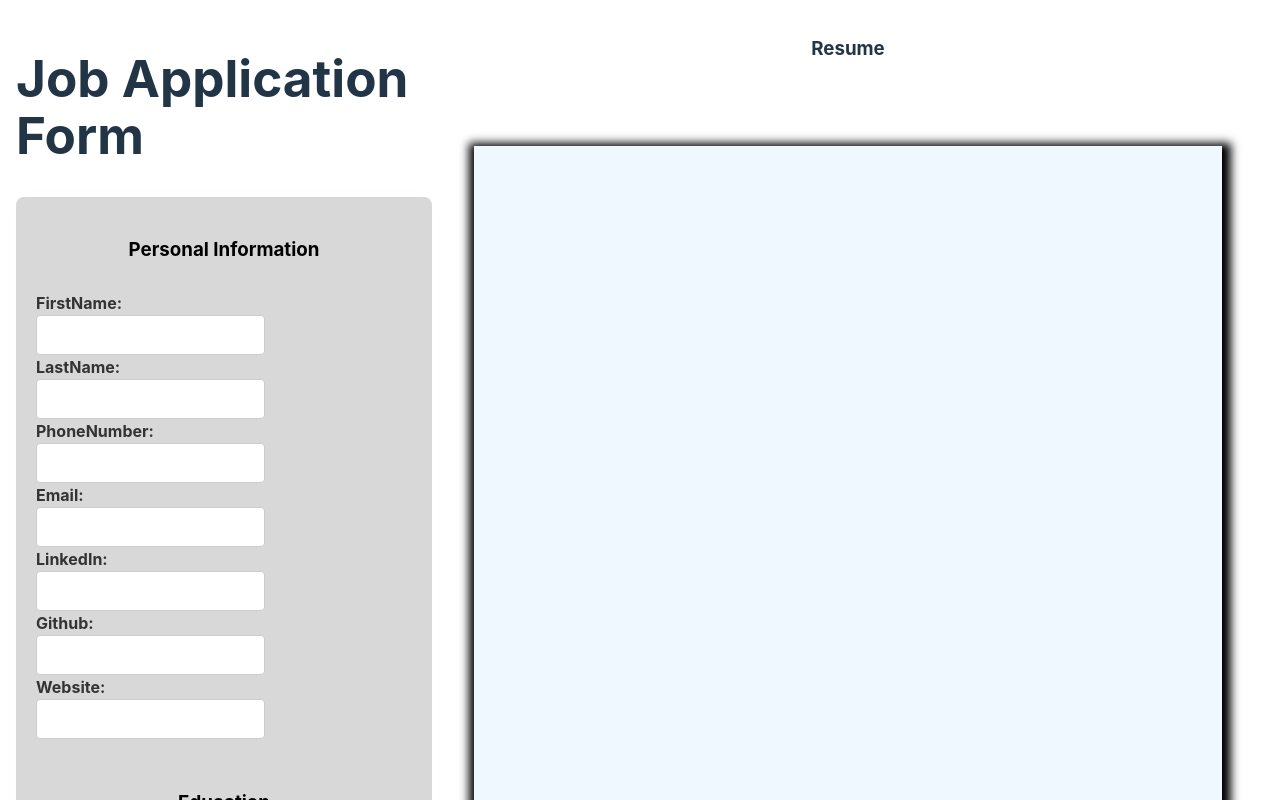
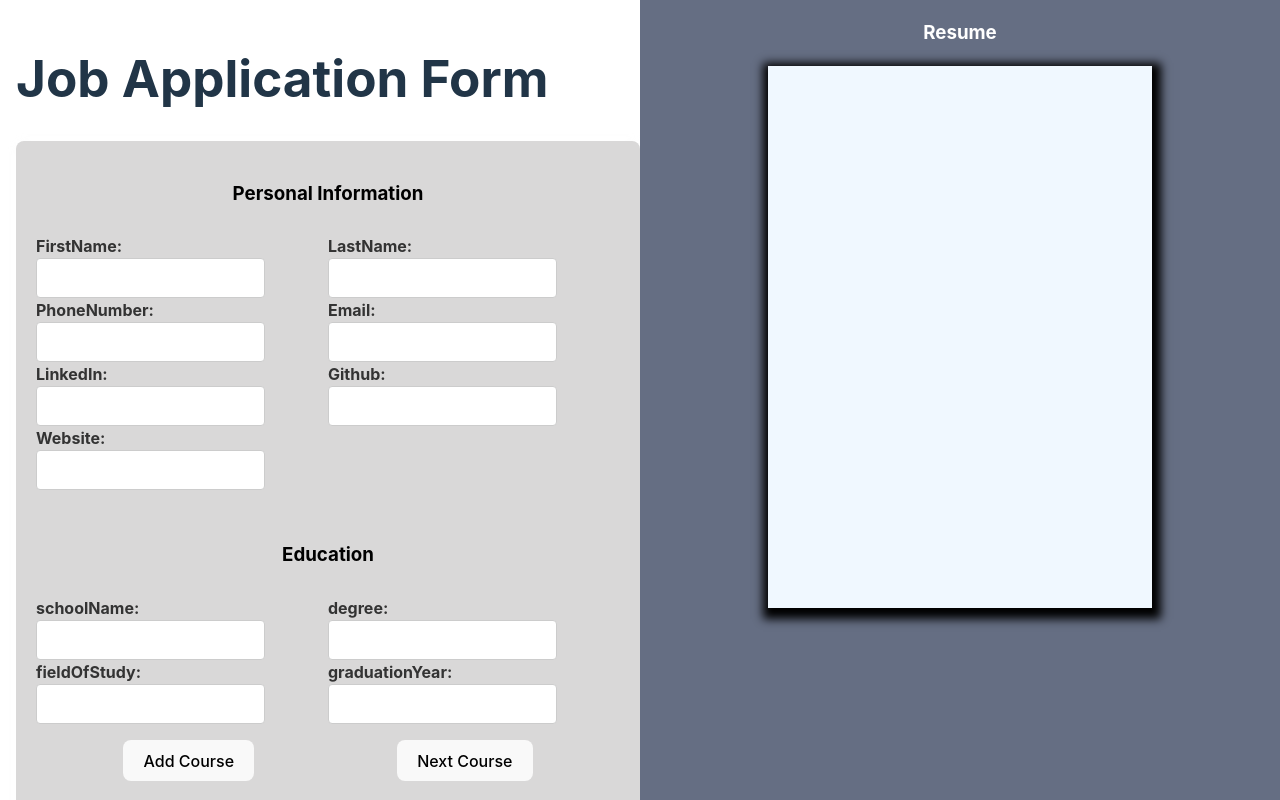
Before and after one commit to blitheryjibits/resume-builder, a React (Vite) app: page / in a window 1280 px wide. Shown: the top 800 px of the page. Built offline with nearby package versions, Linux system fonts and the light colour scheme.

Commit message:
Change: major changes to layout. Reduced page size so resume fits on the screen adn fixed it in position to create a scrolling effect on the form while the resume sits stationary.

```diff
--- a/src/styles/resumeStyle.css
+++ b/src/styles/resumeStyle.css
@@ -1,31 +1,37 @@
 .resume-container{
+    position: fixed;
+    top: 0%;
+    bottom: 0%;
+    right: 0%;
+    width: 50%;
     display: flex;
-    flex-direction: column;
-    width: 100%;
+    flex: 1 1 0%;
+    -webkit-box-align: center;
     align-items: center;
+    -webkit-box-pack: center;
+    /* justify-content: center; */
+    flex-flow: column;
+    background-color: rgb(101, 110, 131);
+    color: rgb(255, 255, 255);
+    user-select: none;
 }
 
 .page {
     background-color: aliceblue;
-    width: 90%;
+    width: 60%;
     aspect-ratio: 1/1.414;
-    margin-top: 4rem;
     color: black;
     box-shadow: 2px 4px 9px 7px;
-    /* display: grid;
-    grid-auto-rows: minmax(min-content, max-content);
-    gap: 10px; */
+    font-size: 0.5em;
     /* A4 paper 1240 x 1754 in pixels */
 }
 .resume-container{
 
-    /* background-color: aqua; */
 }
 .resume-title{}
 
 .res-head{
     height: min(10%);
-    font-family: 'Times New Roman', Times, serif;
     display: flex;
     flex-direction: column;
     align-items: center;
```
